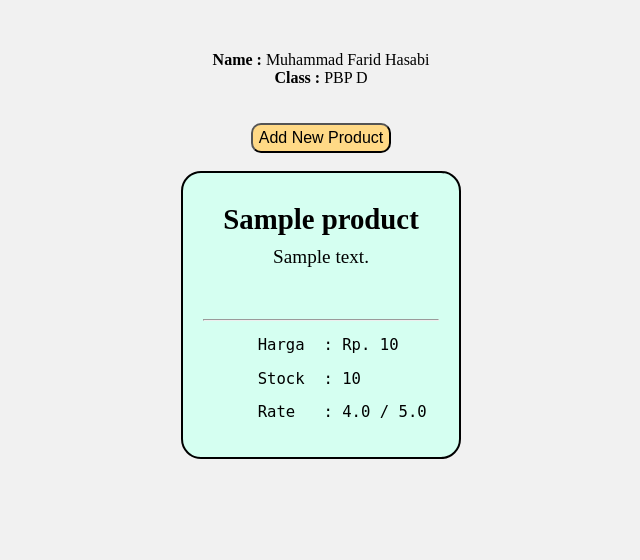
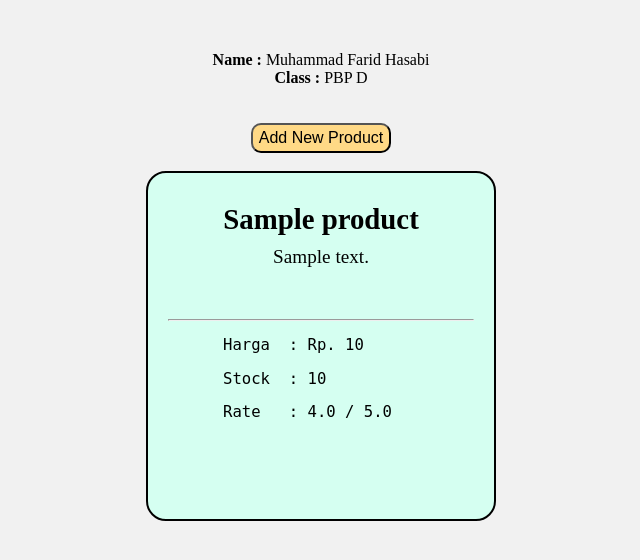
Before and after one commit to Faridhsbi/the-waroenks, a Django app: page / in a window 1280 px wide. Shown: the part 92-652 px from the top of the page, without its empty margins (319-959 px from the left). Run offline with Django 5.2, Linux system fonts and the light colour scheme; tables that the repository leaves empty hold one stand-in row (values such as "Sample post").

Commit message:
added tugas 3

```diff
--- a/main/static/style.css
+++ b/main/static/style.css
@@ -33,26 +33,27 @@ body{
 
 .box {
     margin: auto;
-    /* display:flexbox; */
+    display: inline-table;
     justify-content: space-evenly;
     /* buat ngasih gap antar box */
     flex-wrap:wrap;
     column-gap: 10em;
-    row-gap: 2em;
+    row-gap: 5em;
+    float:none;
     /* align-items: center;  */
-    /* width: 350px;
-    height: 280px; */
+    width: 350px;
+    height: 350px;
 
     background-color: rgb(213, 255, 241);
     font-size: larger;
     border: 2px solid;
     border-radius: 20px;
     padding : 20px;
-    max-width: 23%;
-    max-height: 28%;
+
 }
 
 #inbox2{
+
     text-align: left;
     padding-inline: 55px;
 }
--- a/main/templates/main.html
+++ b/main/templates/main.html
@@ -31,9 +31,11 @@
       <div id="inbox1">
         <h2 style="text-align: center; line-height: 5px;">{{product.name}}</h2>
         <p style="text-align: center;">{{product.description}}</p>
-        <br><hr>
+        <br>
       </div>
+      <hr>
       <div id="inbox2">
+
         <pre>Harga  : Rp. {{product.price}}</pre>
         <pre>Stock  : {{product.stock}}</pre>
         <pre>Rate   : {{product.rating}} / 5.0</pre>
```
